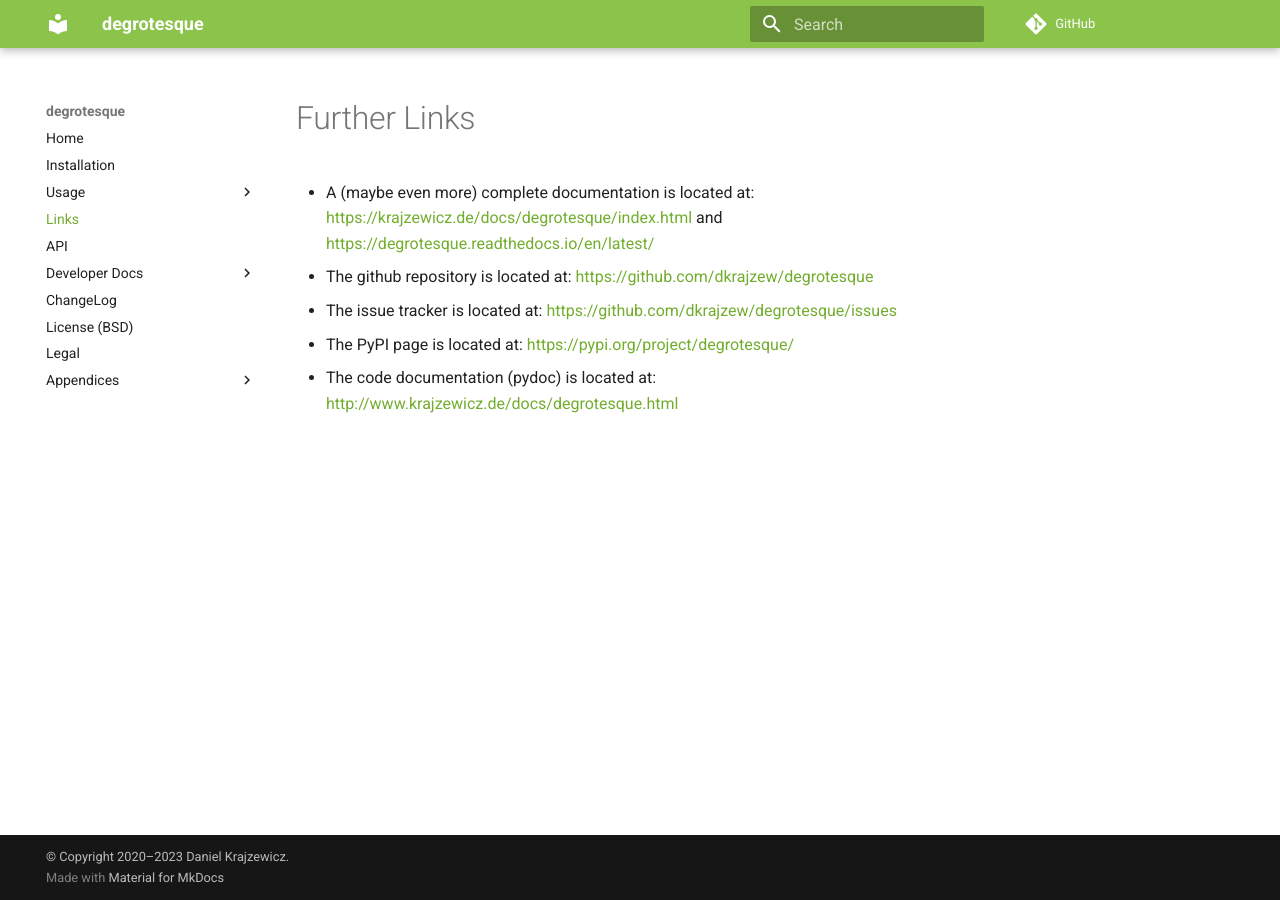
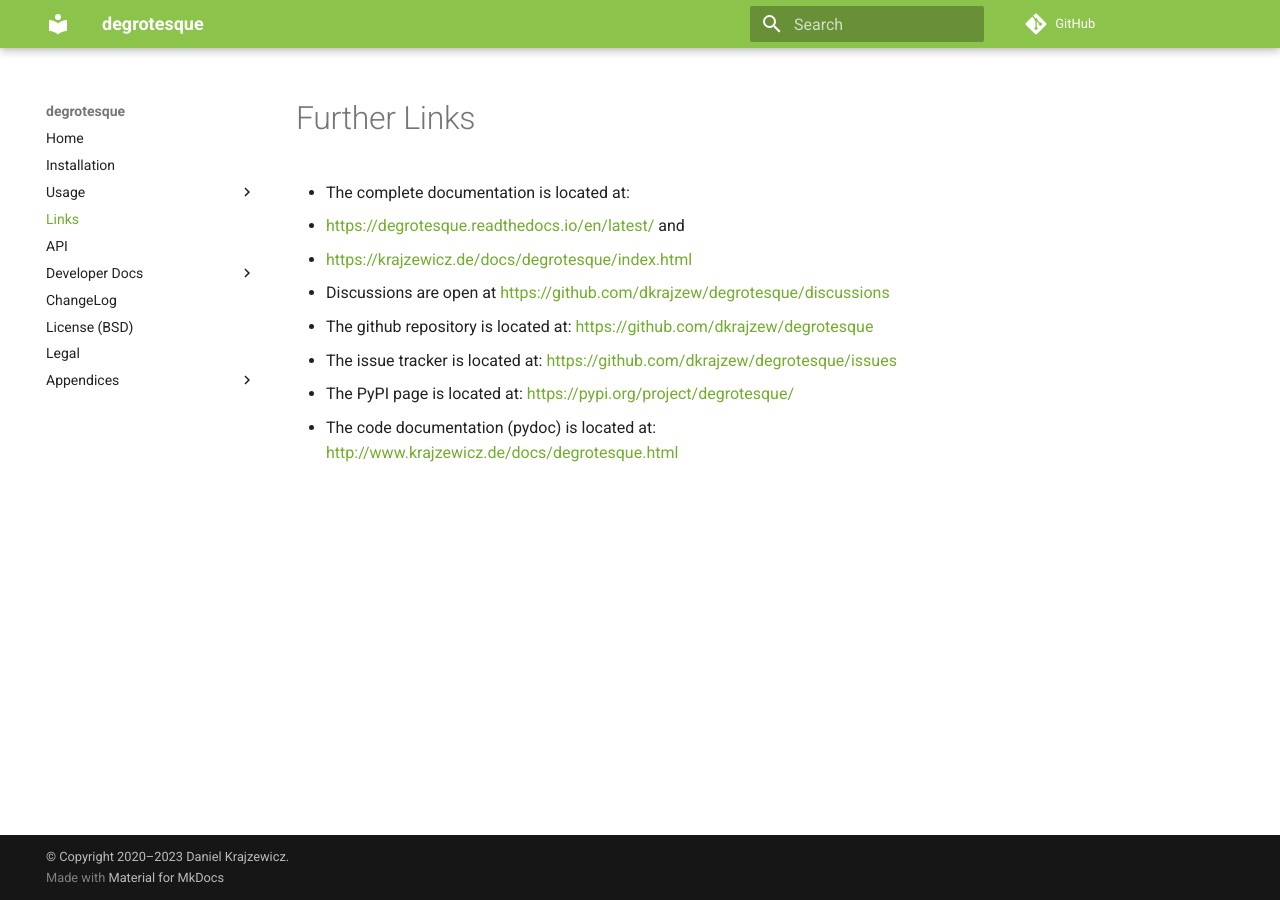
Before and after one commit to dkrajzew/degrotesque, an MkDocs documentation site: the page built from docs/mkdocs/links.md, in a window 1280 px wide. Built offline with MkDocs 1.6.1 and Material for MkDocs 9.7.7, drawn with Linux system fonts in a browser that asks for light colours; comment, search, counter and statistics services are not loaded.

Commit message:
Update links.md

```diff
--- a/docs/mkdocs/links.md
+++ b/docs/mkdocs/links.md
@@ -1,7 +1,10 @@
 Further Links
 =============
 
-* A (maybe even more) complete documentation is located at: <https://krajzewicz.de/docs/degrotesque/index.html> and <https://degrotesque.readthedocs.io/en/latest/>
+* The complete documentation is located at:
+   * <https://degrotesque.readthedocs.io/en/latest/> and
+   * <https://krajzewicz.de/docs/degrotesque/index.html>
+* Discussions are open at <https://github.com/dkrajzew/degrotesque/discussions>
 * The github repository is located at: <https://github.com/dkrajzew/degrotesque>
 * The issue tracker is located at: <https://github.com/dkrajzew/degrotesque/issues>
 * The PyPI page is located at: <https://pypi.org/project/degrotesque/>
```
